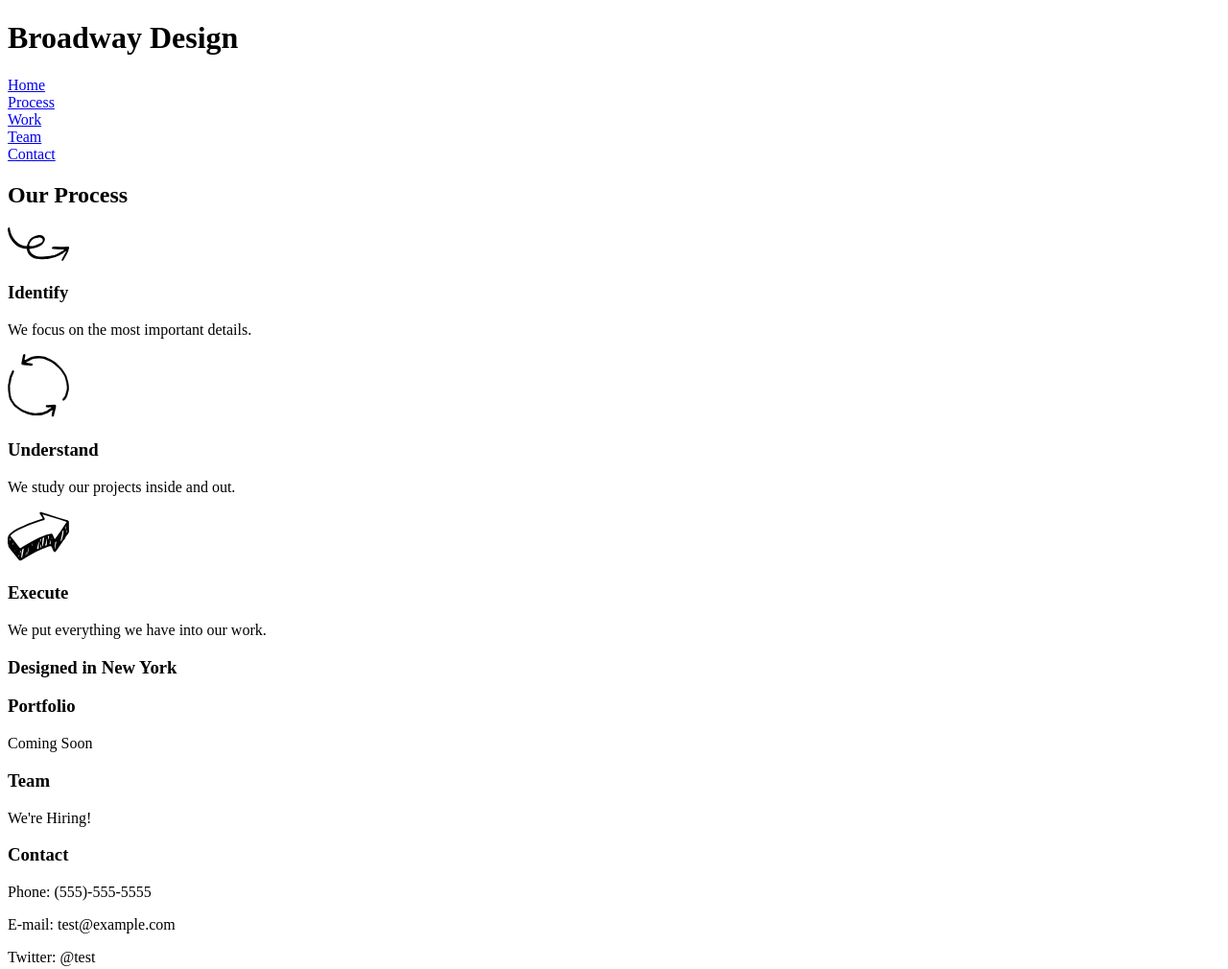
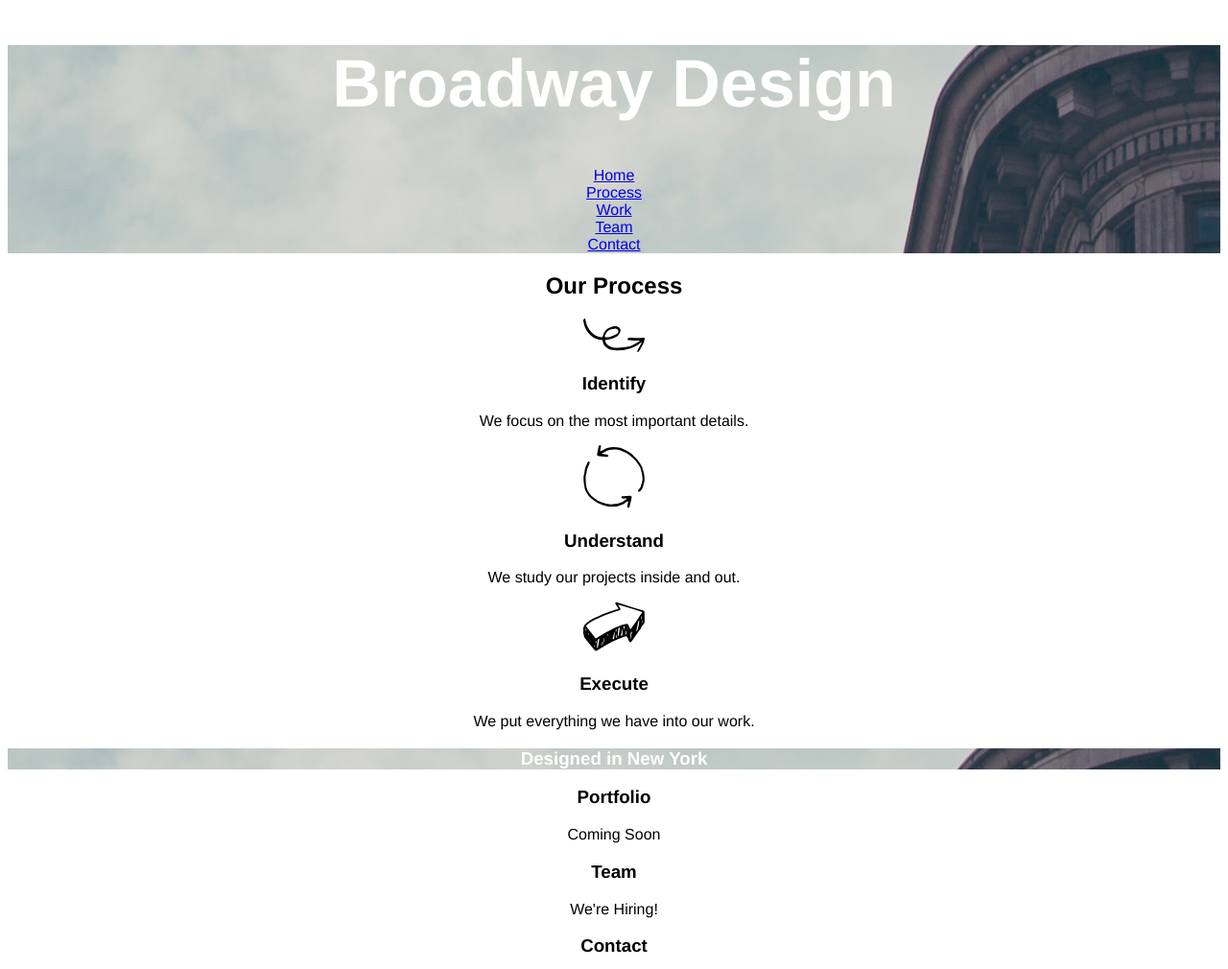
Before and after one commit to MimsCopeland/broadway, a plain HTML site: page index.html in a window 1280 px wide. Shown: the top 1010 px of the page at 96% size. Drawn offline with Linux system fonts and the light colour scheme.

Commit message:
finally got the background image to show up

```diff
--- a/index.html
+++ b/index.html
@@ -3,6 +3,7 @@
   <head>
     <meta charset="utf-8">
     <title>Broadway Design</title>
+    <link rel="stylesheet" href="resources/css/style.css" type="text/css">
   </head>
   <body>
 
--- a/resources/css/style.css
+++ b/resources/css/style.css
@@ -0,0 +1,15 @@
+body {
+  font-family: Helvetica, sans-serif;
+  text-align: center;
+}
+
+.pic {
+  color: white;
+  background-color: gray;
+  background-image: url(../images/the-flatiron-building.png);
+}
+
+h1 {
+  font-size: 70px;
+  font-weight: bold;
+}
```
